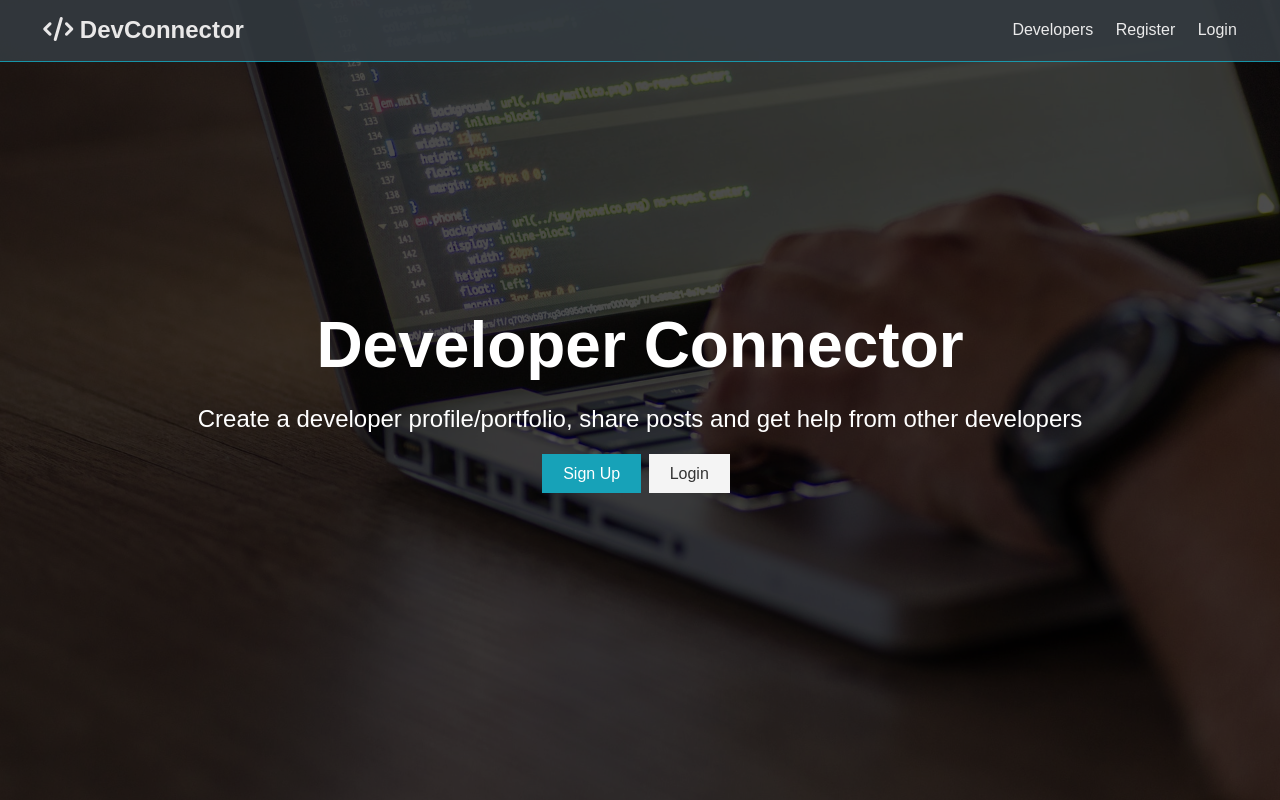
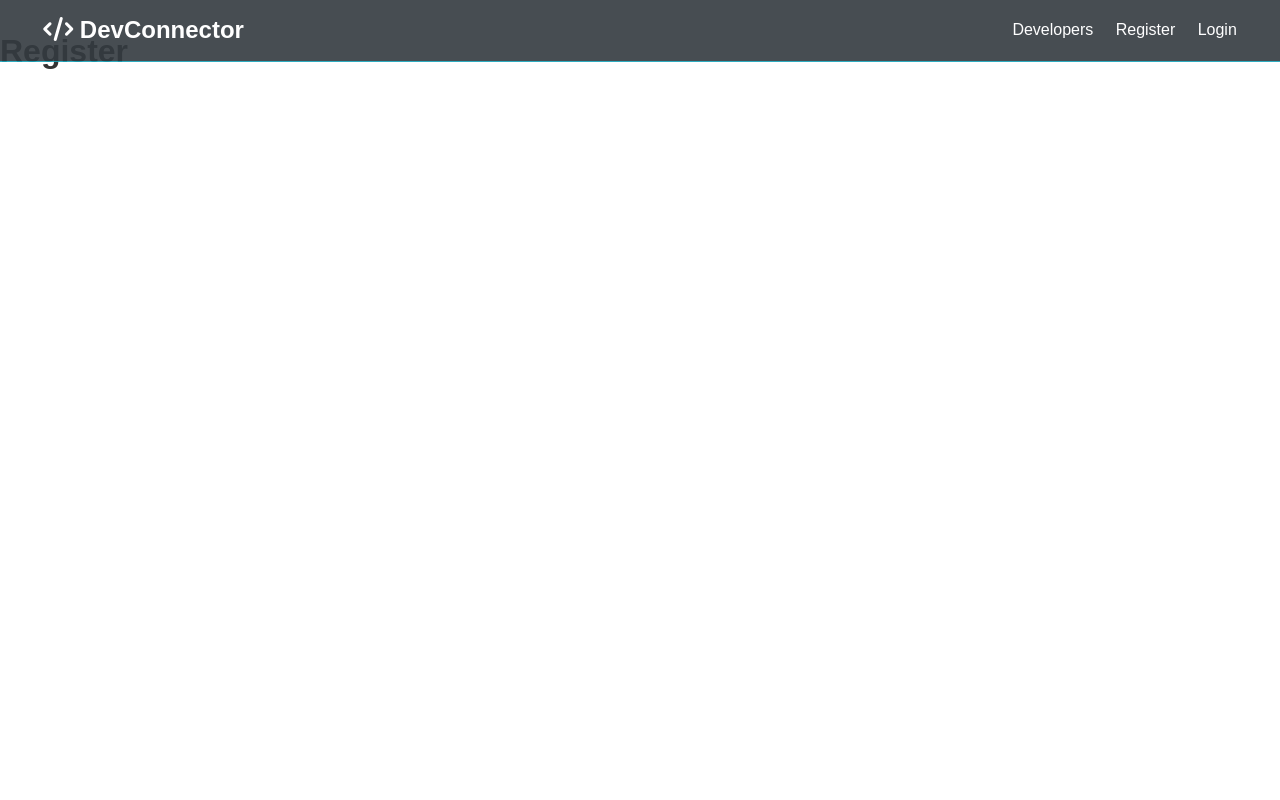
Before and after one commit to bivor-adrito/DEVCONNECTOR, a React (Create React App) app in the folder client/: page /register in a window 1280 px wide. Built offline with nearby package versions, Linux system fonts and the light colour scheme; the HTML template or start-up script is replaced by a standard one.

Commit message:
Complete react router setup.

```diff
--- a/client/src/App.js
+++ b/client/src/App.js
@@ -1,14 +1,26 @@
 import React, { Fragment } from 'react';
+import { BrowserRouter as Router, Route, Switch } from 'react-router-dom';
 import Navbar from './components/layout/Navbar';
 import Landing from './components/layout/Landing';
+import Register from './components/auth/Register';
+import Login from './components/auth/Login';
 
 import './App.css';
 
 const App = () => (
-  <Fragment>
-    <Navbar />
-    <Landing />
-  </Fragment>
+  <Router>
+    <Fragment>
+      <Navbar />
+      <Route exact path='/' component={Landing} />
+      <scetion className='container'>
+        <Switch>
+          <Route exact path='/register' component={Register} />
+
+          <Route exact path='/login' component={Login} />
+        </Switch>
+      </scetion>
+    </Fragment>
+  </Router>
 );
 
 export default App;
--- /dev/null
+++ b/client/src/components/auth/Login.js
@@ -0,0 +1,9 @@
+import React from 'react';
+
+const Login = () => {
+  return <div>
+      <h1>Login</h1>
+      </div>;
+};
+
+export default Login;
--- /dev/null
+++ b/client/src/components/auth/Register.js
@@ -0,0 +1,11 @@
+import React from 'react';
+
+const Register = () => {
+  return (
+    <div>
+      <h1>Register</h1>
+    </div>
+  );
+};
+
+export default Register;
--- a/client/src/components/layout/Landing.js
+++ b/client/src/components/layout/Landing.js
@@ -1,4 +1,5 @@
 import React from 'react';
+import {Link} from 'react-router-dom';
 
 export const Landing = () => {
   return (
@@ -11,12 +12,12 @@
             other developers
           </p>
           <div className='buttons'>
-            <a href='register.html' className='btn btn-primary'>
+            <Link to='/register' className='btn btn-primary'>
               Sign Up
-            </a>
-            <a href='login.html' className='btn btn-light'>
+            </Link>
+            <Link to='/login' className='btn btn-light'>
               Login
-            </a>
+            </Link>
           </div>
         </div>
       </div>
--- a/client/src/components/layout/Navbar.js
+++ b/client/src/components/layout/Navbar.js
@@ -1,22 +1,23 @@
 import React from 'react';
+import {Link} from 'react-router-dom';
 
 export const Navbar = () => {
   return (
     <nav className='navbar bg-dark'>
       <h1>
-        <a href='index.html'>
+        <Link to='/'>
           <i className='fas fa-code'></i> DevConnector
-        </a>
+        </Link>
       </h1>
       <ul>
         <li>
-          <a href='profiles.html'>Developers</a>
+          <a href='!#'>Developers</a>
         </li>
         <li>
-          <a href='register.html'>Register</a>
+          <Link to='/register'>Register</Link>
         </li>
         <li>
-          <a href='login.html'>Login</a>
+          <Link to='/login'>Login</Link>
         </li>
       </ul>
     </nav>
```
